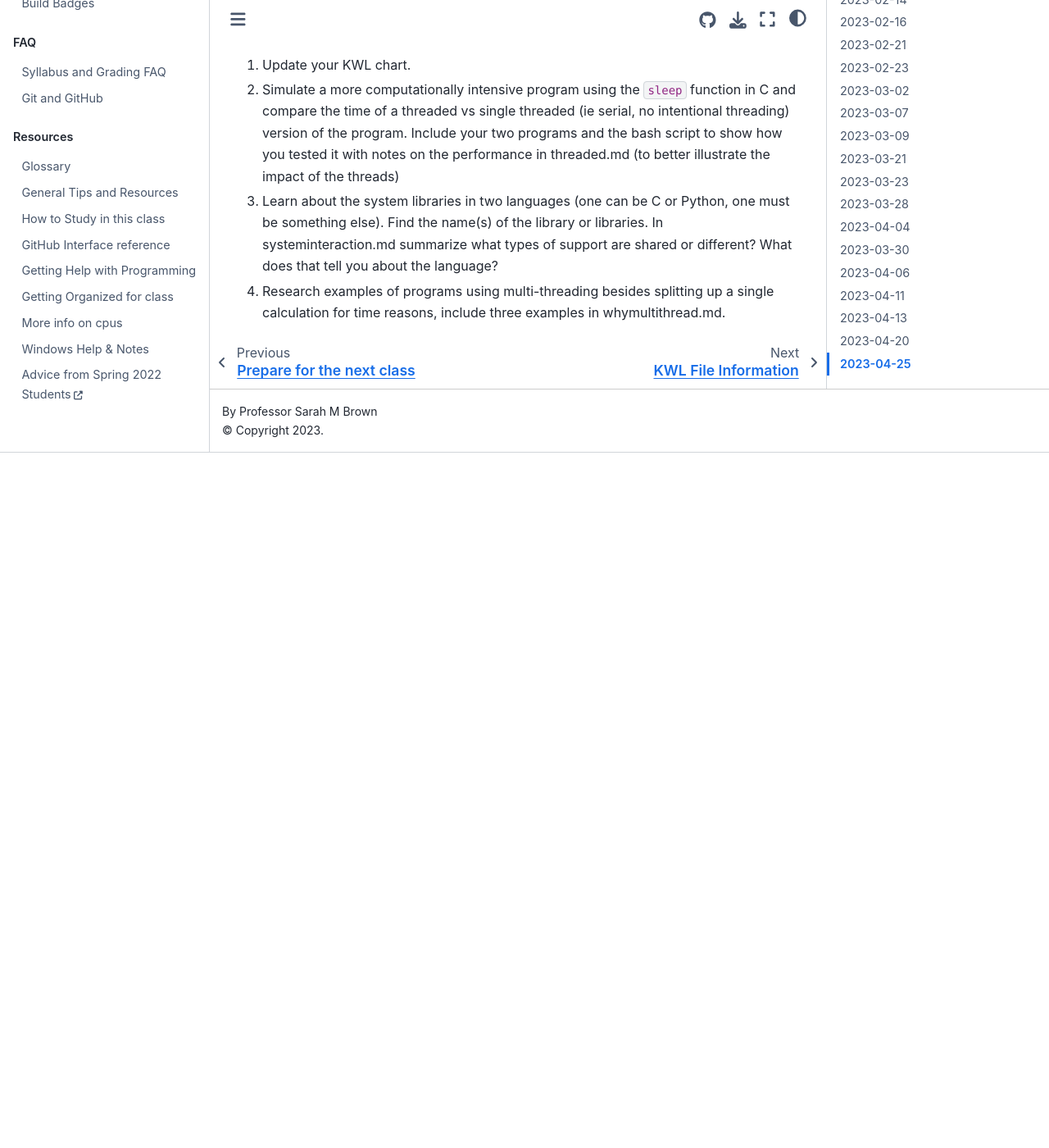
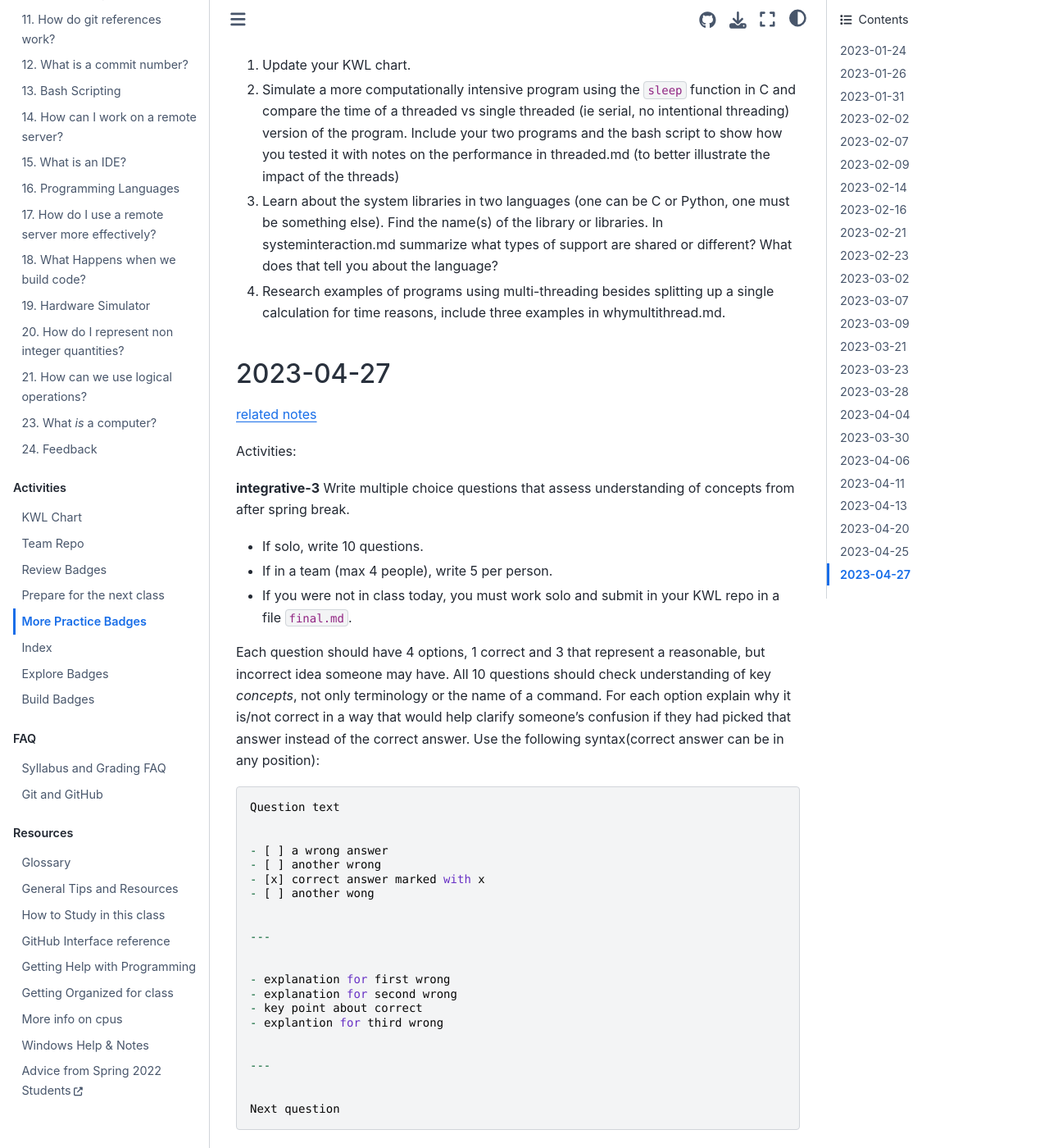
Before and after one commit to introcompsys/spring2023, a Jupyter Book: the page built from activities/practice.md, in a window 1280 px wide and 1400 px high, scrolled down 12585 px. Shown: the whole window at 82% size. Built offline with Jupyter Book 1.0.4 settings and Sphinx 7.4.7 and the Sphinx Book theme 1.1.4, drawn with Linux system fonts in a browser that asks for light colours; before the commit the page ends 13137 px from its top, so only the background shows below that.

Commit message:
link to incentive in grading and todays ac an dnotes

````diff
--- /dev/null
+++ b/_practice/2023-04-27.md
@@ -0,0 +1,33 @@
+**integrative-3**
+Write multiple choice questions that assess understanding of concepts from after spring break.
+
+- If solo, write 10 questions.
+- If in a team (max 4 people), write 5 per person.
+- If you were not in class today, you must work solo and submit in your KWL repo in a file `final.md`.
+
+Each question should have 4 options, 1 correct and 3 that represent a reasonable, but incorrect idea someone may have. All 10 questions should check understanding of key *concepts*, not only terminology or the name of a command. For each option explain why it is/not correct in a way that would help clarify someone's confusion if they had picked that answer instead of the correct answer. Use the following syntax(correct answer can be in any position):
+
+```
+Question text
+
+
+- [ ] a wrong answer
+- [ ] another wrong
+- [x] correct answer marked with x
+- [ ] another wong
+
+
+---
+
+
+- explanation for first wrong
+- explanation for second wrong
+- key point about correct
+- explantion for third wrong
+
+
+---
+
+
+Next question
+```
--- a/activities/practice.md
+++ b/activities/practice.md
@@ -180,3 +180,10 @@ Activities:
 Activities:
 ```{include} ../_practice/2023-04-25.md
 ```
+## 2023-04-27
+
+[related notes](../notes/2023-04-27)
+
+Activities:
+```{include} ../_practice/2023-04-27.md
+```
````
Also changed, not shown: _prepare/2023-04-27.md (added, +1 -0 lines), _review/2023-04-27.md (added, +29 -0 lines), activities/prepare.md (+7 -0 lines), activities/review.md (+7 -0 lines), notes/2023-04-27.md (added, +44 -0 lines), syllabus/grading.md (+1 -0 lines).
